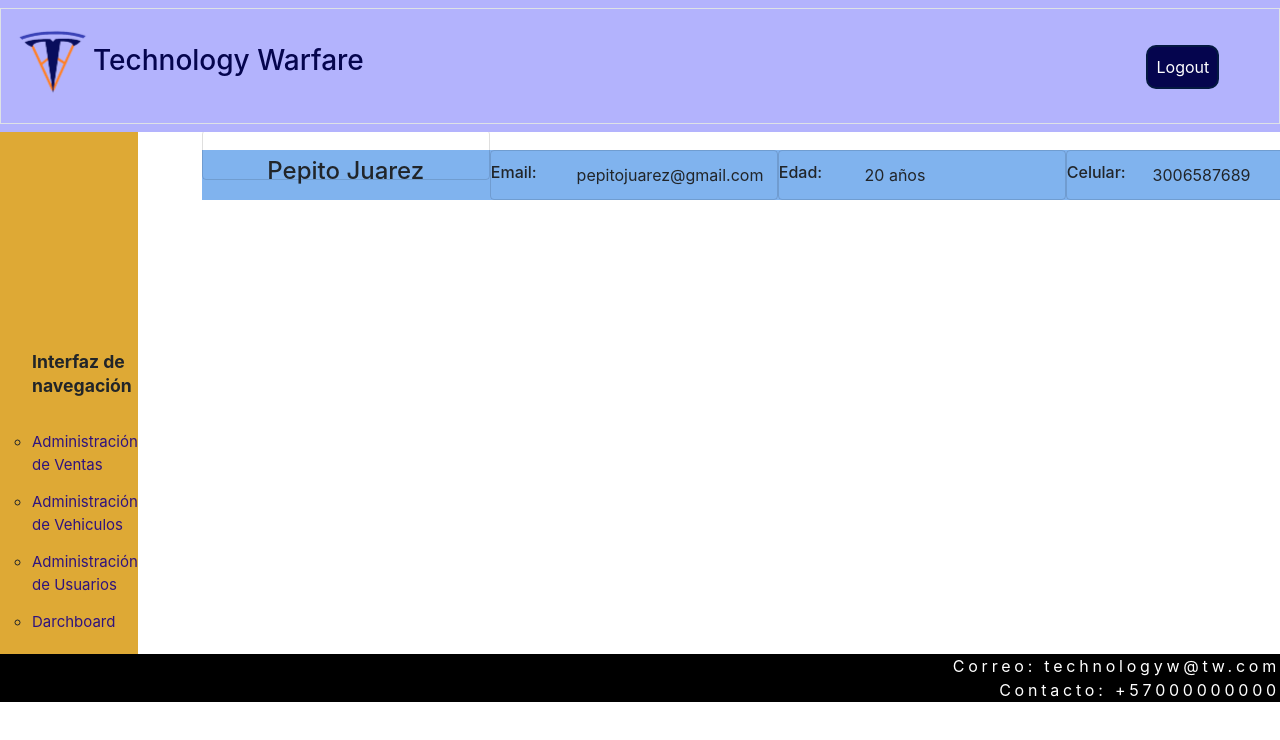
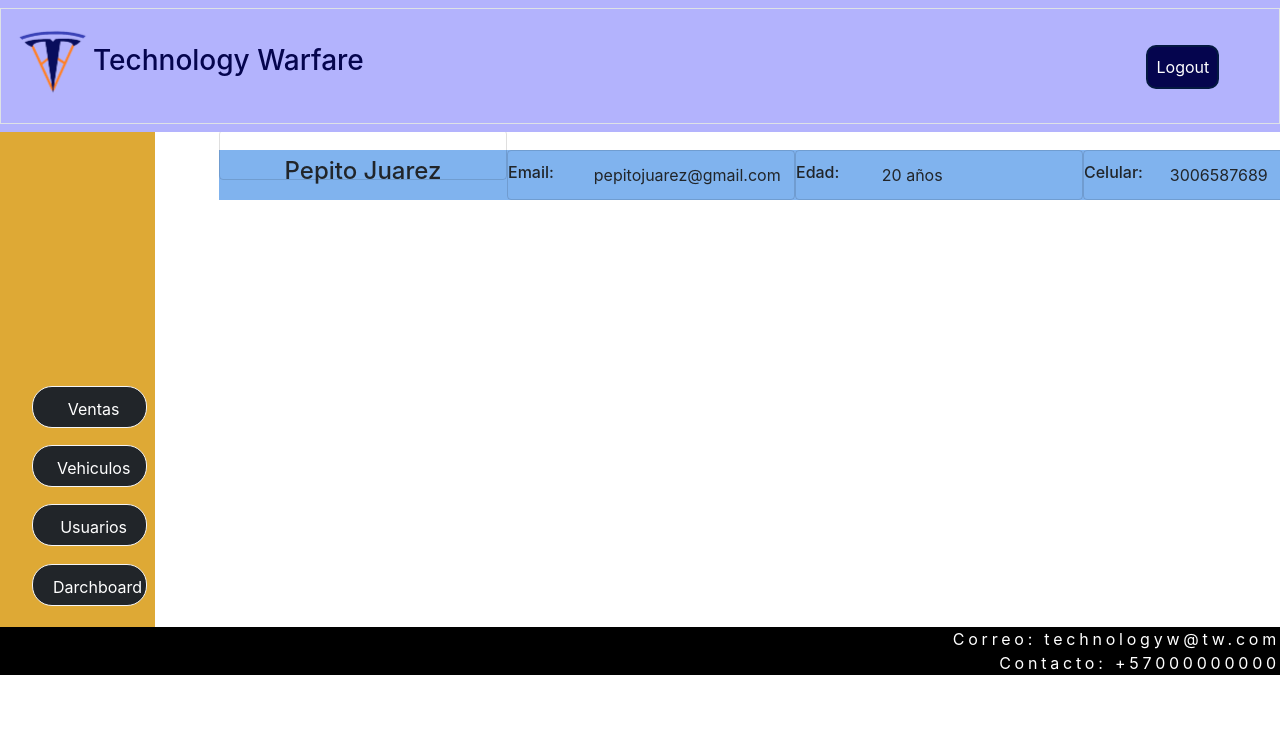
Before and after one commit to Technology-Warfare/Project-ciclo3, a React (Create React App) app in the folder tesla/: page /dashboard in a window 1280 px wide. Shown: the top 740 px of the page. Built offline with nearby package versions, Linux system fonts and the light colour scheme.

Commit message:
Mejorando estilos de accesos en el sidebar

```diff
--- a/tesla/src/Pages/styles/sidebar.css
+++ b/tesla/src/Pages/styles/sidebar.css
@@ -8,9 +8,10 @@
 
 ul{
     list-style:circle;
-    text-align: left;
+    text-align: center;
     padding-right: 5%;
     padding-top: 4%;
+    list-style: none;
 }
 
 .liu:hover{
@@ -22,9 +23,10 @@ ul{
     padding-top: 10%;
     height: 100%;
     padding-bottom: 5%;
-    color: rgb(47, 19, 126);
-    font-size: 15px
+    color:wheat;
+    font-size: 15px;
 }
+
 
 @media screen and (max-width:600px) {
     .sidebar{
@@ -32,3 +34,12 @@ ul{
         margin-top: 30%;
     }
 }
+
+.ButtonSidebar{
+    border-radius: 20px;
+    padding-left: 20px;
+    padding-top: 10px;
+    width: 100%;
+    border-color: whitesmoke;
+
+}
--- a/tesla/src/components/Sidebar.js
+++ b/tesla/src/components/Sidebar.js
@@ -6,18 +6,27 @@ const Sidebar = () => {
     return (
         <div className="sidebar">
             <ul className='mt-4'>
-                <block className=' h5'>Interfaz de navegación</block>
+
                 <li className='mt-4'>
-                    <Link to="/dashboard/ventas" style={{ textDecoration: 'none'}}><div className='liu'>Administración de Ventas</div></Link>
+
+                    <Link to="/dashboard/ventas" style={{ textDecoration: 'none' }}><div className='liu'> <button type="button" class="btn btn-dark ButtonSidebar">Ventas</button></div></Link>
+
                 </li>
                 <li>
-                    <Link to="/dashboard/vehiculos" style={{ textDecoration: 'none'}}><div className='liu'>Administración de Vehiculos</div></Link>
+
+                    <Link to="/dashboard/vehiculos" style={{ textDecoration: 'none' }}><div className='liu'><button type="button" class="btn btn-dark ButtonSidebar">Vehiculos
+                    </button></div></Link>
+
                 </li>
                 <li>
-                    <Link to="/dashboard/usuarios" style={{ textDecoration: 'none'}}><div className='liu'>Administración de Usuarios</div></Link>
+
+                    <Link to="/dashboard/usuarios" style={{ textDecoration: 'none' }}><div className='liu'><button type="button" class="btn btn-dark ButtonSidebar">Usuarios </button></div></Link>
+
                 </li>
                 <li>
-                    <Link to="/dashboard/" style={{ textDecoration: 'none' }}><div className='liu'>Darchboard</div></Link>
+
+                    <Link to="/dashboard/" style={{ textDecoration: 'none' }}><div className='liu'><button type="button" class="btn btn-dark ButtonSidebar">Darchboard</button></div></Link>
+
                 </li>
             </ul>
         </div>
```
Also changed, not shown: tesla/src/Pages/styles/dashboard.css (line endings or trailing spaces).
